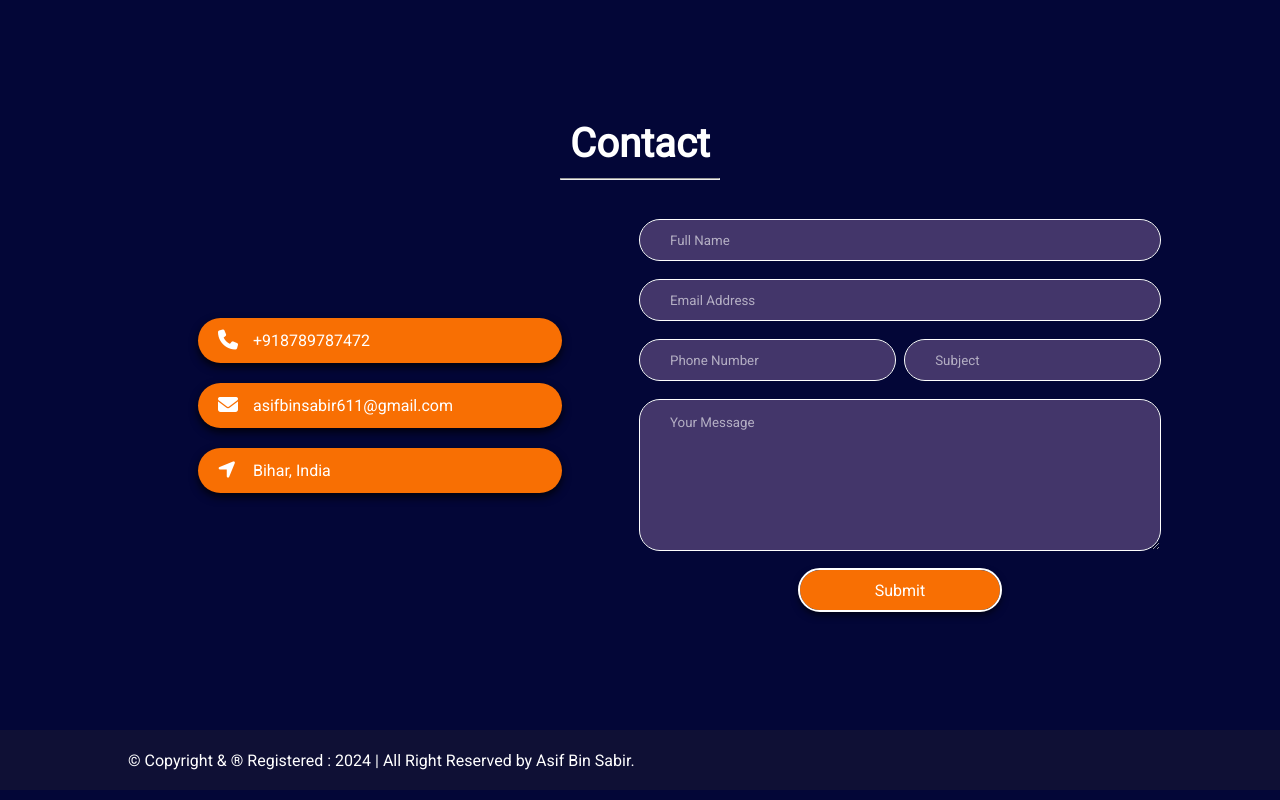
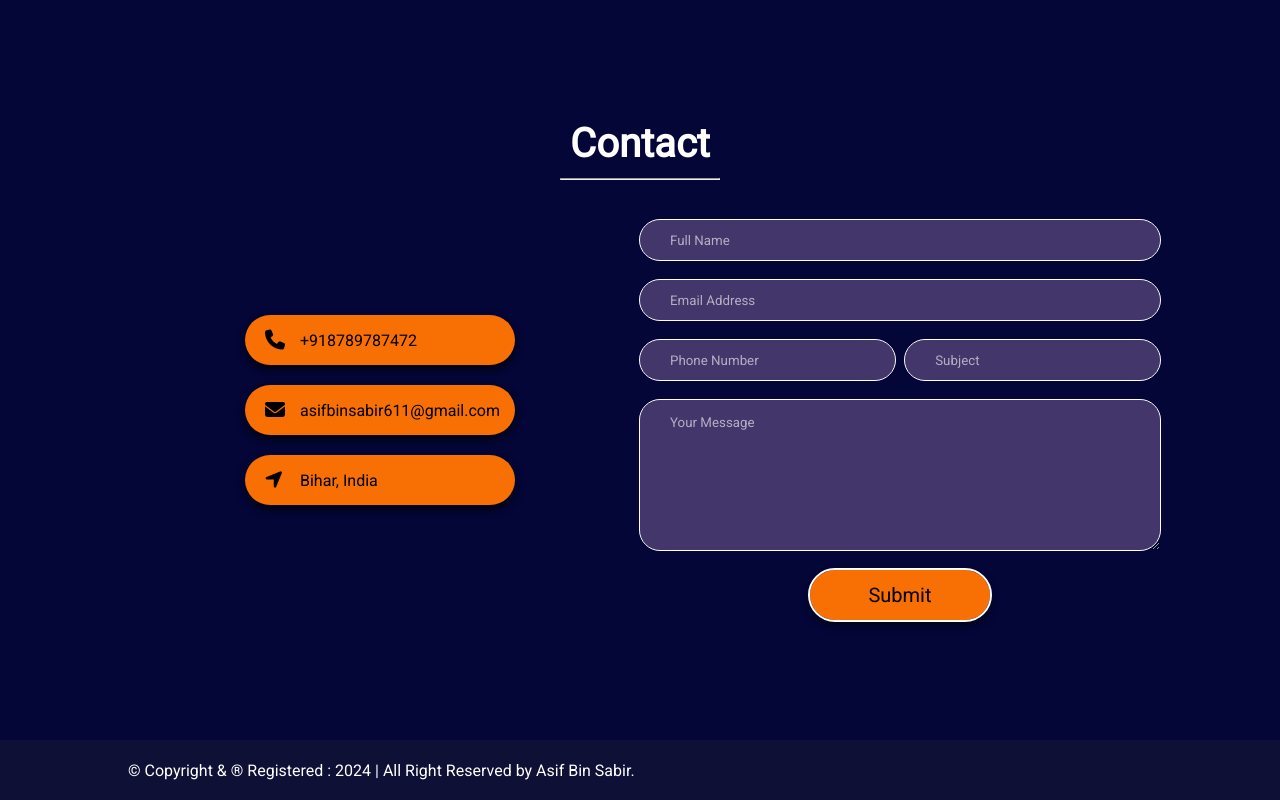
Before and after one commit to WebDevAsif/WebDevAsif.github.io, a React (Vite) app: page / in a window 1280 px wide. Shown: the part 3132-3932 px from the top of the page. Built offline with nearby package versions, Linux system fonts and the light colour scheme.

Commit message:
update contact buttons

```diff
--- a/src/components/Contact/Contact.jsx
+++ b/src/components/Contact/Contact.jsx
@@ -55,18 +55,18 @@ export default function Contact() {
       <hr className={style.seperator} />
       <div className={style.content}>
         <div className={style.infoContainer}>
-          <div onClick={handleClickToCall} className={style.contactInfo}>
+          <button onClick={handleClickToCall} className={style.contactInfo}>
             <i className="fa-solid fa-phone"></i>
             <div>{phoneNumber}</div>
-          </div>
-          <div onClick={handleClickToMail} className={style.contactInfo}>
+          </button>
+          <button onClick={handleClickToMail} className={style.contactInfo}>
             <i className="fa-solid fa-envelope"></i>
             <div>{emailAddress}</div>
-          </div>
-          <div onClick={handleClickToMap} className={style.contactInfo}>
+          </button>
+          <button onClick={handleClickToMap} className={style.contactInfo}>
             <i className="fa-solid fa-location-arrow"></i>
             <div>{address}</div>
-          </div>
+          </button>
         </div>
         <div className={style.contactFormContainer}>
           <form action="#" onSubmit={handleSubmit} className={style.contactForm}>
--- a/src/components/Contact/Contact.module.css
+++ b/src/components/Contact/Contact.module.css
@@ -33,7 +33,7 @@
   flex-basis: 50%;
 }
 
-.contactInfo {
+/* .contactInfo {
   display: flex;
   align-items: center;
   gap: 10px;
@@ -45,6 +45,25 @@
   margin: 0 auto 20px;
   max-width: 70%;
   box-shadow: 0 4px 8px rgba(0, 0, 0, 0.8);
+} */
+
+.contactInfo {
+  display: flex;
+  align-items: center;
+  gap: 10px;
+  border: none;
+  outline: none;
+  background-color: var(--color-light);
+  border-radius: 50px;
+  margin: 0 auto 20px;
+  box-shadow: 0 4px 8px rgba(0, 0, 0, 0.8);
+
+  max-width: 100%;
+  width: 270px;
+  height: 50px;
+  padding: 10px;
+  color: black;
+  font-size: 16px;
 }
 
 .contactInfo:hover {
@@ -120,16 +139,16 @@ input[type="number"]::-webkit-outer-spin-button {
 }
 
 .formSubmitBtn {
-  width: 200px;
-  height: 40px;
+  width: 180px;
+  height: 50px;
   border-radius: 50px;
   background-color: var(--color-light);
-  color: var(--color-text);
+  color: black;
   border: none;
   outline: 2px solid var(--color-text);
   box-shadow: 0 4px 8px rgba(0, 0, 0, 0.8);
-  padding: 5px 10px;
-  font-size: 16px;
+  padding: 10px 20px;
+  font-size: 20px;
   font-weight: 500;
   margin: 0 auto;
 }
@@ -152,12 +171,6 @@ input[type="number"]::-webkit-outer-spin-button {
     flex-basis: auto;
     margin: 25px 15px 0;
   }
-  .contactInfo {
-    max-width: 100%;
-  }
-  .contacLink {
-    margin-right: 10px;
-  }
 }
 
 @media only screen and (min-width: 601px) and (max-width: 768px) {
@@ -176,9 +189,6 @@ input[type="number"]::-webkit-outer-spin-button {
     flex-basis: auto;
     margin: 25px 15px 0;
   }
-  .contactInfo {
-    max-width: 100%;
-  }
 }
 
 @media only screen and (min-width: 769px) and (max-width: 1024px) {
@@ -196,7 +206,4 @@ input[type="number"]::-webkit-outer-spin-button {
     flex-basis: auto;
     margin: 25px 15px 0;
   }
-  .contactInfo {
-    max-width: 100%;
-  }
 }
```
